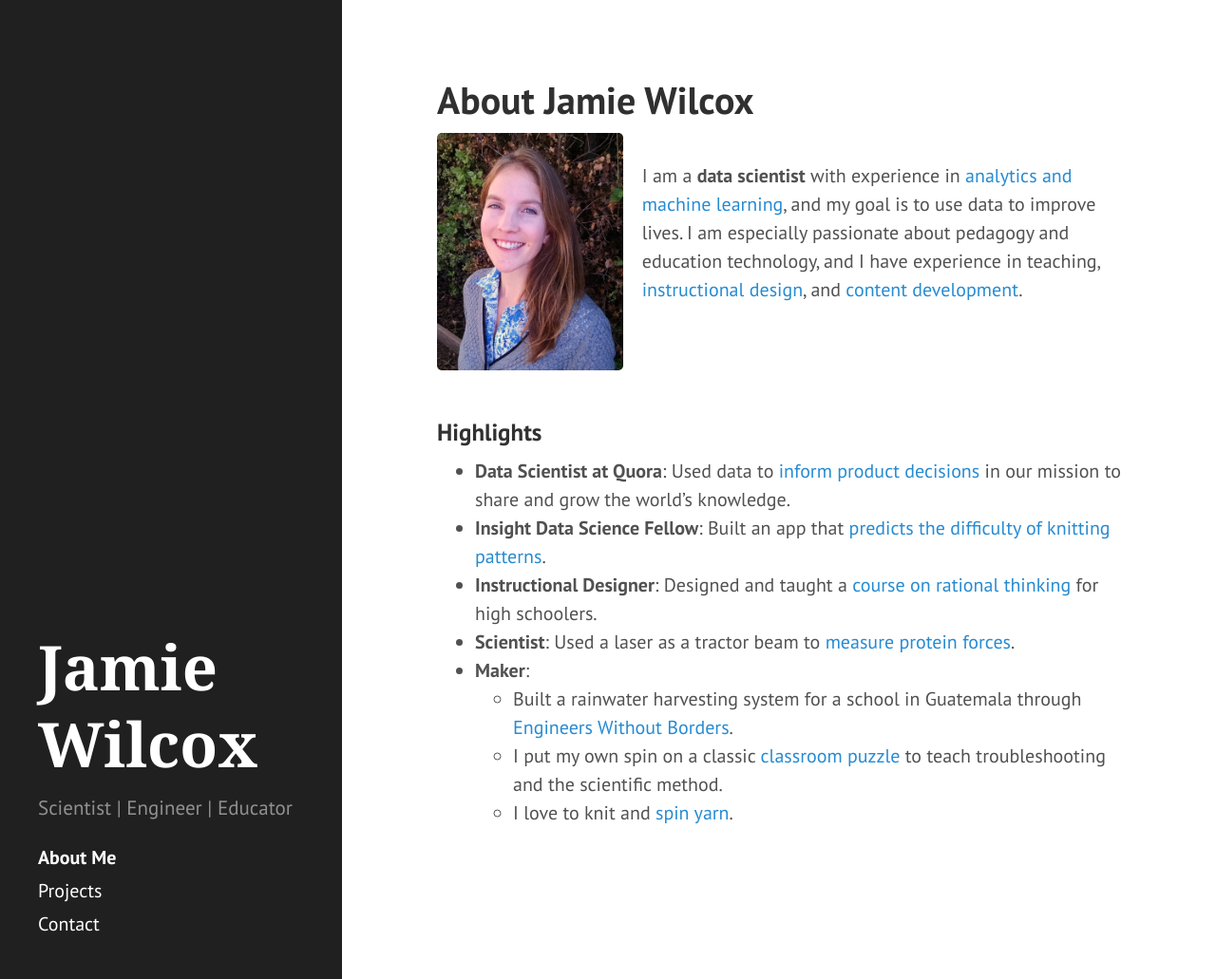
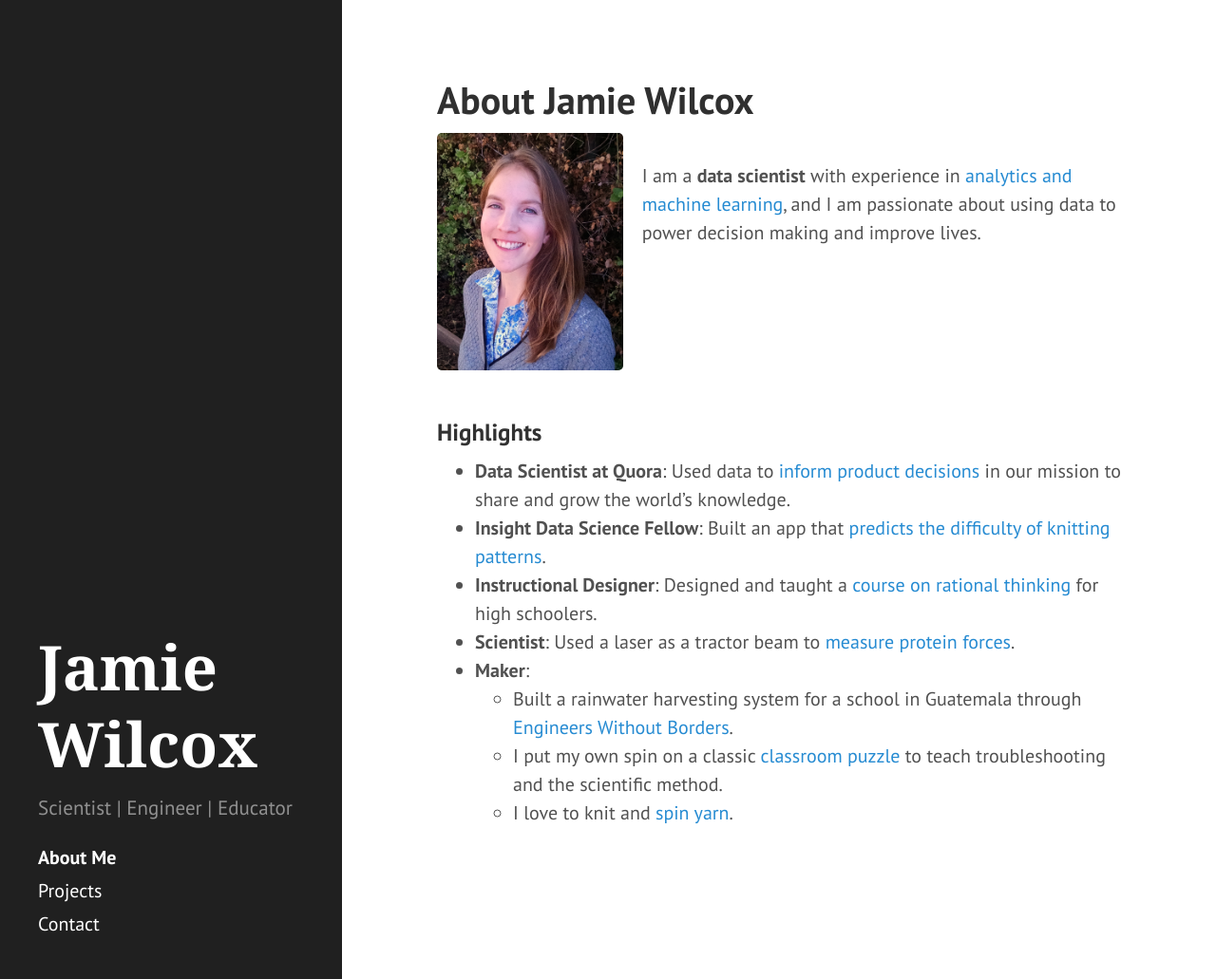
Before and after one commit to yellowcrayon/yellowcrayon.github.io, a Jekyll site: the page built from index.md, in a window 1280 px wide and 1031 px high. Shown: the whole window at 95% size. Built offline with Jekyll 4.4.1, drawn with Linux system fonts in a browser that asks for light colours.

Commit message:
Update about me summary

```diff
--- a/index.md
+++ b/index.md
@@ -7,7 +7,12 @@ title: About Jamie Wilcox
 <img src="/images/NicePhoto2.png" height="250" align="left" style="margin-right: 20px"/>
 <br>
 
-I am a <b>data scientist</b> with experience in <a href="https://www.linkedin.com/in/jamianne-wilcox/">analytics and machine learning</a>, and my goal is to use data to improve lives. I am especially passionate about pedagogy and education technology, and I have experience in teaching, <a href="/2017/06/10/brainhacks">instructional design</a>, and <a href="/2017/06/25/mysterytubes/">content development</a>.
+I am a <b>data scientist</b> with experience in <a href="https://www.linkedin.com/in/jamianne-wilcox/">analytics and machine learning</a>, and I am passionate about using data to power decision making and improve lives.
+
+<!--
+and my goal is to use data to improve lives.
+I am especially passionate about pedagogy and education technology, and I have experience in teaching, <a href="/2017/06/10/brainhacks">instructional design</a>, and <a href="/2017/06/25/mysterytubes/">content development</a>.
+-->
 
 </div>
 
```
